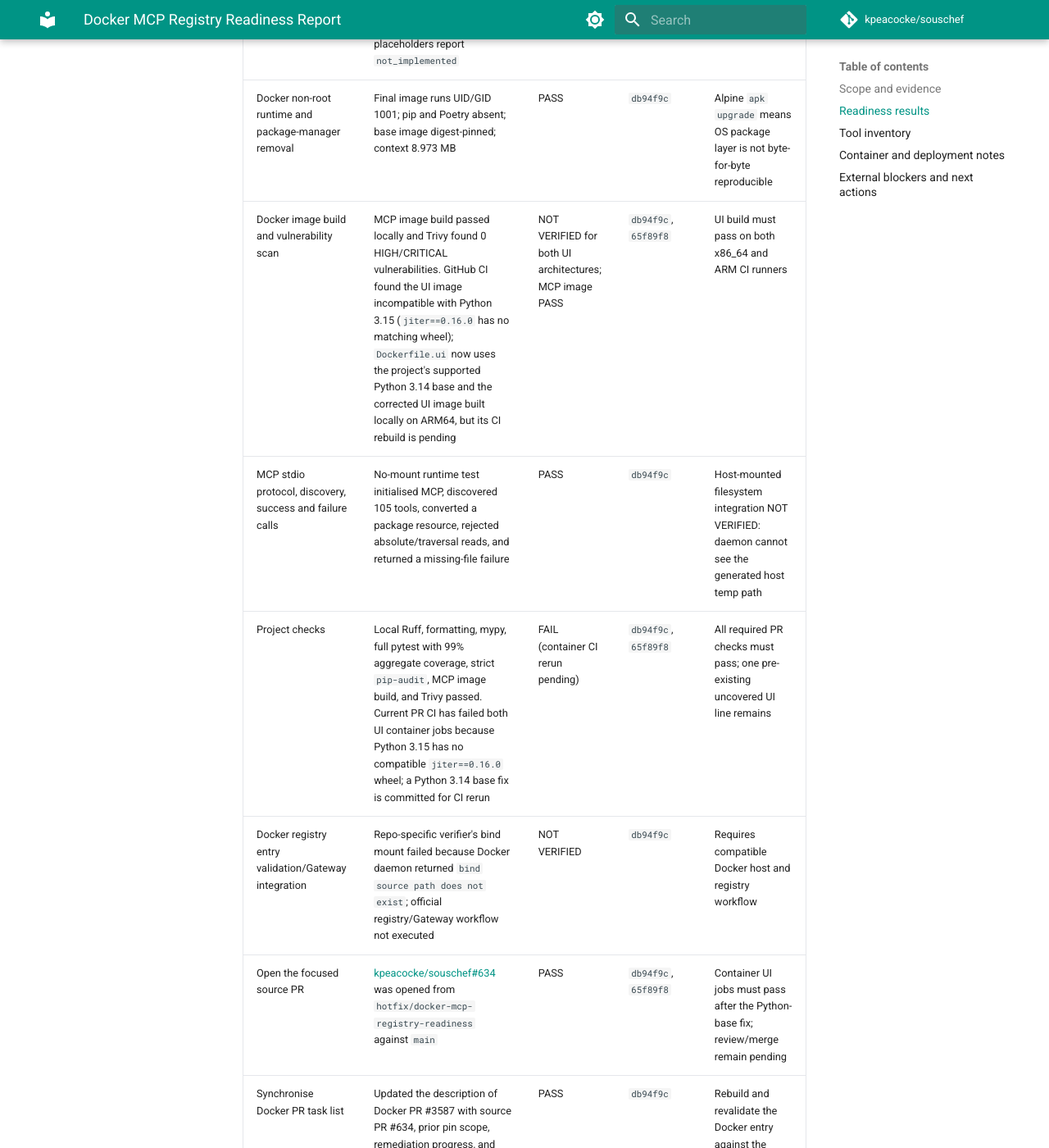
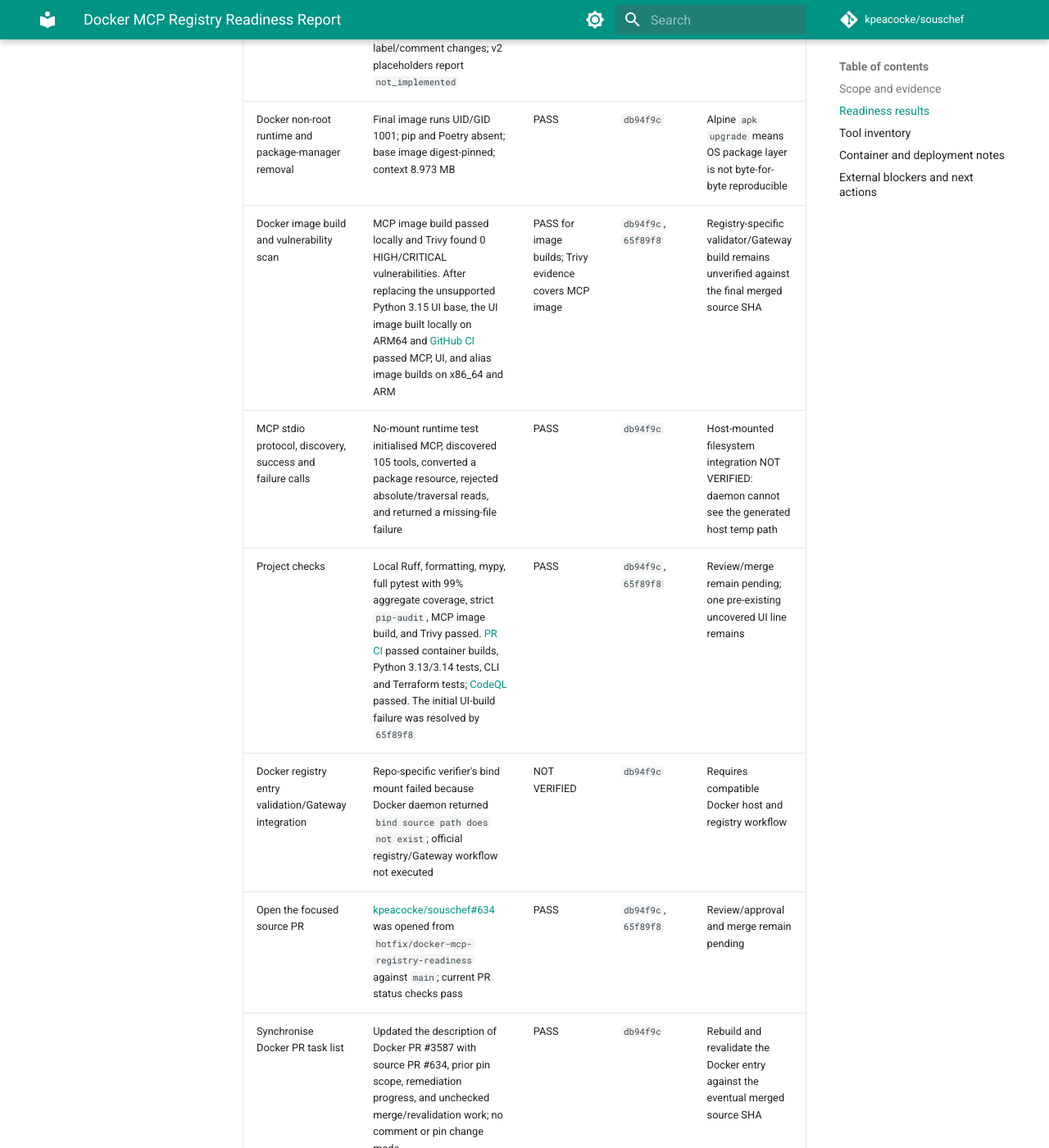
Before and after one commit to kpeacocke/souschef, an MkDocs documentation site: the page built from docs/docker-mcp-registry-readiness.md, in a window 1280 px wide and 1400 px high, scrolled down 1610 px. Shown: the whole window at 82% size. Built offline with MkDocs 1.6.1 and Material for MkDocs 9.7.7, drawn with Linux system fonts in a browser that asks for light colours; comment, search, counter and statistics services are not loaded; the version menu is left out; some of the changed text lies outside the part shown.

Commit message:
docs: record passing registry readiness checks
Co-authored-by: Copilot <223556219+Copilot@users.noreply.github.com>

```diff
--- a/docs/docker-mcp-registry-readiness.md
+++ b/docs/docker-mcp-registry-readiness.md
@@ -2,7 +2,7 @@
 
 ## Scope and evidence
 
-This report covers source branch `hotfix/docker-mcp-registry-readiness`, based on `origin/main` at `f4cf93ad3985afbabeb5bcd049ee9ed4db6c823f`. The primary remediation is committed as `db94f9c6d43da3419cccd8bdf3575f1563a9094c`; follow-up UI image compatibility fix `65f89f8` is also committed. Both are included in [kpeacocke/souschef#634](https://github.com/kpeacocke/souschef/pull/634), targeting `main`. Docker PR #3587 pins SousChef source commit `0b1b0fa19df3bd5f0a13deaad18cac9e86c3af82`; that commit is an ancestor of the audited source baseline. Docker's current contribution guidance and the existing registry entry were inspected in the earlier registry review. The existing Docker PR description has been synchronised with the new source PR and current verification limits; its source pin remains unchanged.
+This report covers source branch `hotfix/docker-mcp-registry-readiness`, based on `origin/main` at `f4cf93ad3985afbabeb5bcd049ee9ed4db6c823f`. The primary remediation is committed as `db94f9c6d43da3419cccd8bdf3575f1563a9094c`; follow-up UI image compatibility fix `65f89f8` is also committed. Both are included in [kpeacocke/souschef#634](https://github.com/kpeacocke/souschef/pull/634), targeting `main`. Current source PR checks pass, including the x86_64 and ARM container builds; review and merge remain pending. Docker PR #3587 pins SousChef source commit `0b1b0fa19df3bd5f0a13deaad18cac9e86c3af82`; that commit is an ancestor of the audited source baseline. Docker's current contribution guidance and the existing registry entry were inspected in the earlier registry review. The existing Docker PR description has been synchronised with the new source PR and current verification limits; its source pin remains unchanged.
 
 The inventory below is derived from the live FastMCP registration and the registered function docstrings/signatures. Security-test references identify relevant category-level coverage; they do not imply that every tool has an individual security test. All 105 registered tools were included.
 
@@ -17,13 +17,13 @@ The inventory below is derived from the live FastMCP registration and the regist
 | Workspace path, traversal, symlink, archive, and output-path boundaries | Shared containment/security tests; new Chef metadata, output/cache symlink and traversal regressions; archive extraction rejects traversal, links, and unsupported members | PASS, with documented filesystem race limitation | `db94f9c` | Host mount permissions depend on deployment configuration |
 | Remote API credentials and side effects | Chef/Salt/Puppet/GitHub/AI paths audited; Salt requires HTTPS before auth; Chef errors redact credential data; GitHub tools accurately report tracking-label/comment changes; v2 placeholders report `not_implemented` | PASS for implemented behaviour | `db94f9c` | Provider/service policies remain external |
 | Docker non-root runtime and package-manager removal | Final image runs UID/GID 1001; pip and Poetry absent; base image digest-pinned; context 8.973 MB | PASS | `db94f9c` | Alpine `apk upgrade` means OS package layer is not byte-for-byte reproducible |
-| Docker image build and vulnerability scan | MCP image build passed locally and Trivy found 0 HIGH/CRITICAL vulnerabilities. GitHub CI found the UI image incompatible with Python 3.15 (`jiter==0.16.0` has no matching wheel); `Dockerfile.ui` now uses the project's supported Python 3.14 base and the corrected UI image built locally on ARM64, but its CI rebuild is pending | NOT VERIFIED for both UI architectures; MCP image PASS | `db94f9c`, `65f89f8` | UI build must pass on both x86_64 and ARM CI runners |
+| Docker image build and vulnerability scan | MCP image build passed locally and Trivy found 0 HIGH/CRITICAL vulnerabilities. After replacing the unsupported Python 3.15 UI base, the UI image built locally on ARM64 and [GitHub CI](https://github.com/kpeacocke/souschef/actions/runs/44472903698) passed MCP, UI, and alias image builds on x86_64 and ARM | PASS for image builds; Trivy evidence covers MCP image | `db94f9c`, `65f89f8` | Registry-specific validator/Gateway build remains unverified against the final merged source SHA |
 | MCP stdio protocol, discovery, success and failure calls | No-mount runtime test initialised MCP, discovered 105 tools, converted a package resource, rejected absolute/traversal reads, and returned a missing-file failure | PASS | `db94f9c` | Host-mounted filesystem integration NOT VERIFIED: daemon cannot see the generated host temp path |
-| Project checks | Local Ruff, formatting, mypy, full pytest with 99% aggregate coverage, strict `pip-audit`, MCP image build, and Trivy passed. Current PR CI has failed both UI container jobs because Python 3.15 has no compatible `jiter==0.16.0` wheel; a Python 3.14 base fix is committed for CI rerun | FAIL (container CI rerun pending) | `db94f9c`, `65f89f8` | All required PR checks must pass; one pre-existing uncovered UI line remains |
+| Project checks | Local Ruff, formatting, mypy, full pytest with 99% aggregate coverage, strict `pip-audit`, MCP image build, and Trivy passed. [PR CI](https://github.com/kpeacocke/souschef/actions/runs/44472903698) passed container builds, Python 3.13/3.14 tests, CLI and Terraform tests; [CodeQL](https://github.com/kpeacocke/souschef/actions/runs/44472903699) passed. The initial UI-build failure was resolved by `65f89f8` | PASS | `db94f9c`, `65f89f8` | Review/merge remain pending; one pre-existing uncovered UI line remains |
 | Docker registry entry validation/Gateway integration | Repo-specific verifier's bind mount failed because Docker daemon returned `bind source path does not exist`; official registry/Gateway workflow not executed | NOT VERIFIED | `db94f9c` | Requires compatible Docker host and registry workflow |
-| Open the focused source PR | [kpeacocke/souschef#634](https://github.com/kpeacocke/souschef/pull/634) was opened from `hotfix/docker-mcp-registry-readiness` against `main` | PASS | `db94f9c`, `65f89f8` | Container UI jobs must pass after the Python-base fix; review/merge remain pending |
+| Open the focused source PR | [kpeacocke/souschef#634](https://github.com/kpeacocke/souschef/pull/634) was opened from `hotfix/docker-mcp-registry-readiness` against `main`; current PR status checks pass | PASS | `db94f9c`, `65f89f8` | Review/approval and merge remain pending |
 | Synchronise Docker PR task list | Updated the description of Docker PR #3587 with source PR #634, prior pin scope, remediation progress, and unchecked merge/revalidation work; no comment or pin change made | PASS | `db94f9c` | Rebuild and revalidate the Docker entry against the eventual merged source SHA |
-| Merge source PR and provide immutable SHA/registry edit | Source PR #634 is open; no merge commit SHA exists yet | NOT VERIFIED | `db94f9c` | Required checks, review, and merge; Docker maintainers must update PR #3587 |
+| Merge source PR and provide immutable SHA/registry edit | Source PR #634 is open and checks pass; no merge commit SHA exists yet | NOT VERIFIED | `db94f9c` | Review and merge; then Docker maintainers must update PR #3587 to the immutable merged SHA |
 
 ## Tool inventory
 
```
